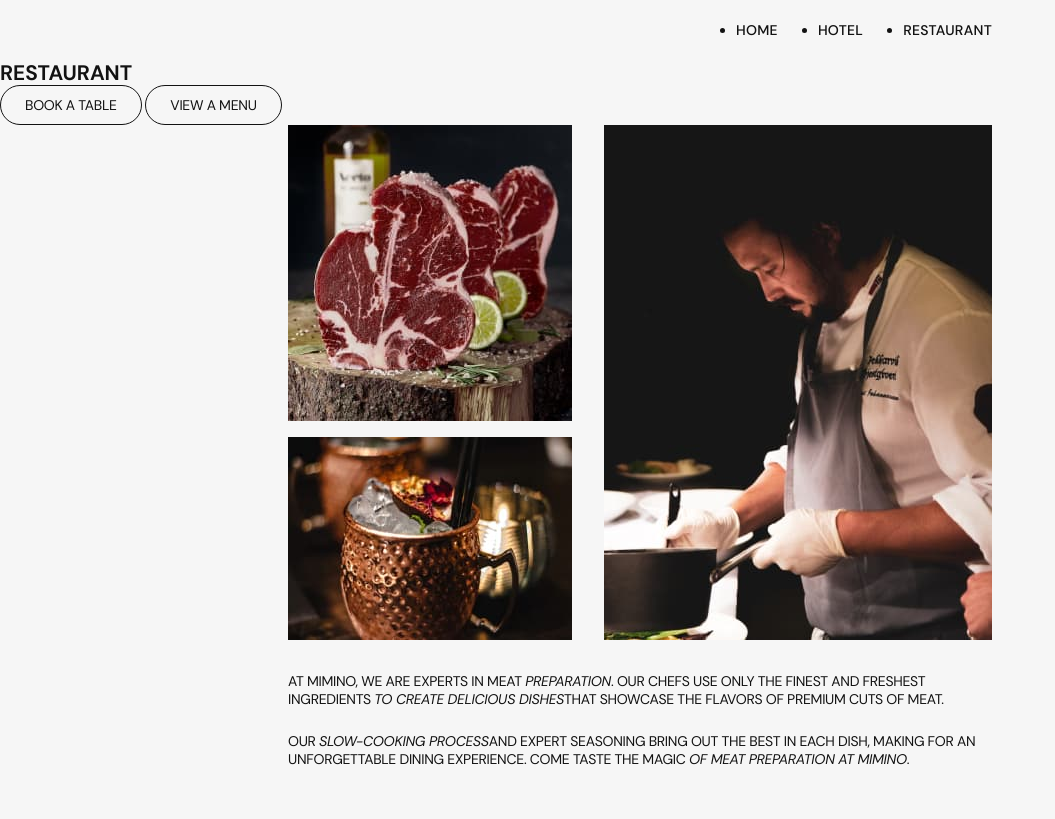
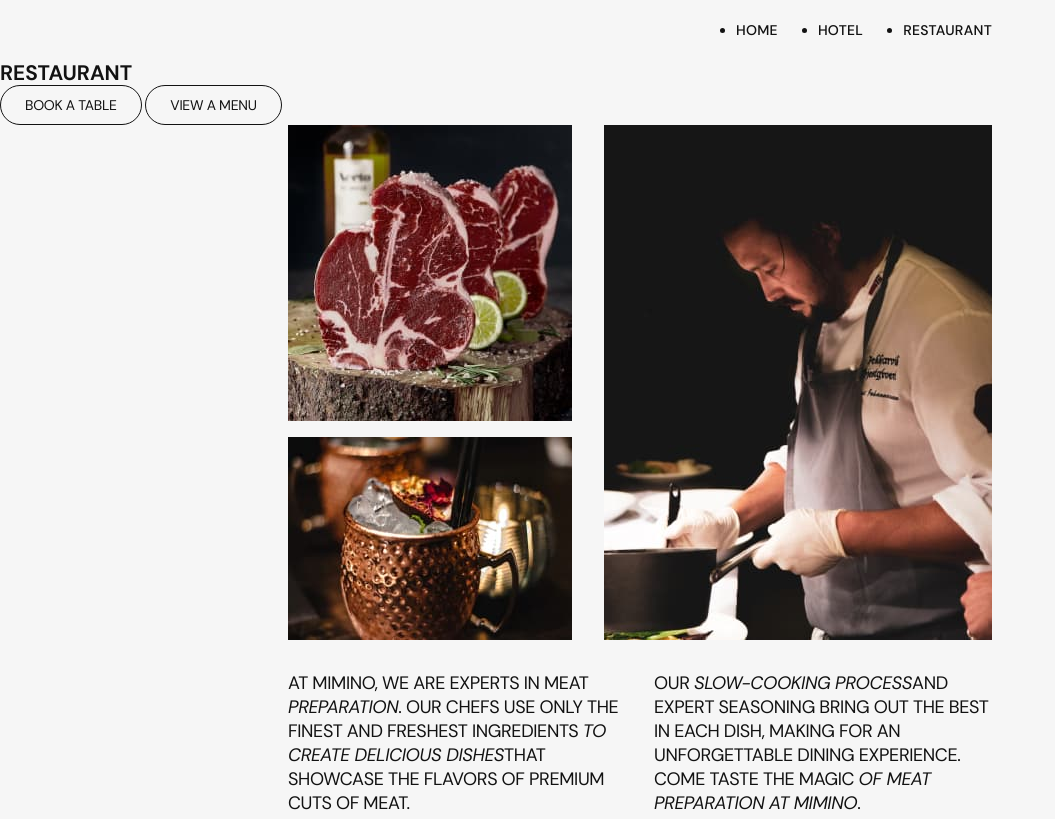
Before and after one commit to Mykokola/teams-project-17, a website built with Vite: page src/restaurant.html in a window 1280 px wide. Shown: the top 819 px of the page, without its empty margins (0-1055 px from the left). Built offline with nearby package versions, Linux system fonts and the light colour scheme.

Commit message:
added adaptive for tablet restaurant kitchen

```diff
--- a/src/css/pages/restaurant/about-kitchen.css
+++ b/src/css/pages/restaurant/about-kitchen.css
@@ -26,10 +26,26 @@
     .list-item-about-kitchen-img-2 {
         order: 0;
     }
+
     .list-item-about-kitchen-img-3 {
         order: 2;
     }
+
     .list-item-about-kitchen-img-1 {
         order: 1;
     }
+
+    .list-about-kitchen-details {
+        display: flex;
+        gap: 32px;
     }
+
+    .text-about-kitchen-details {
+        font-size: 18px;
+        line-height: 1.33;
+    }
+
+    .list-item-about-kitchen-details:first-child {
+        margin-bottom: unset;
+    }
+}
--- a/src/partials/restaurant/about-kitchen.html
+++ b/src/partials/restaurant/about-kitchen.html
@@ -90,26 +90,24 @@
         </picture>
       </li>
     </ul>
-    <div class="restaurant-about-kitchen-details">
     <ul class="list list-about-kitchen-details">
       <li class="list-item-about-kitchen-details">
         <p class="text-about-kitchen-details">
           At Mimino, we are experts in meat
           <span class="ital">preparation</span>. Our chefs use only the finest
           and freshest ingredients
-            <span class="ital">to create delicious dishes</span>that showcase
-            the flavors of premium cuts of meat.
+          <span class="ital">to create delicious dishes</span>that showcase the
+          flavors of premium cuts of meat.
         </p>
       </li>
       <li class="list-item-about-kitchen-details">
         <p class="text-about-kitchen-details">
-            Our <span class="ital">slow-cooking process</span>and expert
-            seasoning bring out the best in each dish, making for an
-            unforgettable dining experience. Come taste the magic
+          Our <span class="ital">slow-cooking process</span>and expert seasoning
+          bring out the best in each dish, making for an unforgettable dining
+          experience. Come taste the magic
           <span class="ital">of meat preparation at Mimino</span>.
         </p>
       </li>
     </ul>
   </div>
-  </div>
 </section>
```
Lines whose indentation alone changed are shown as unchanged.
